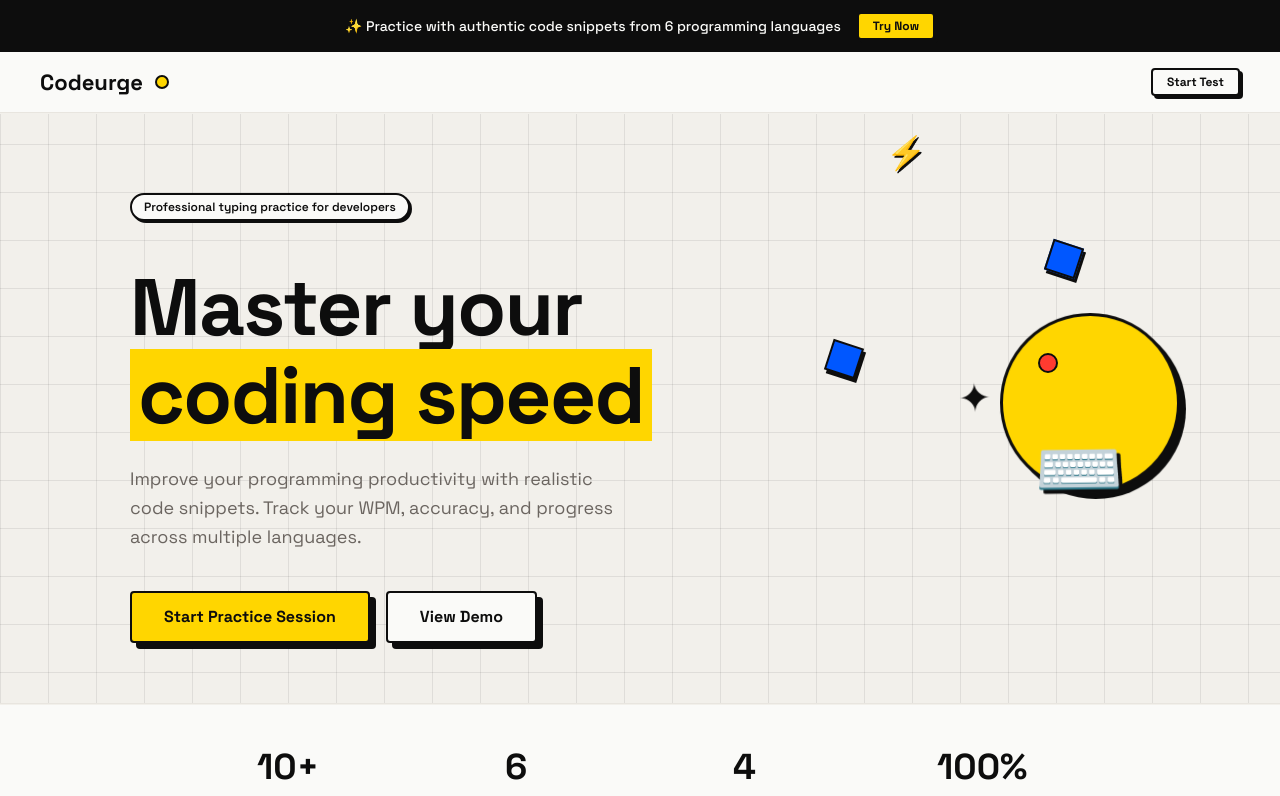
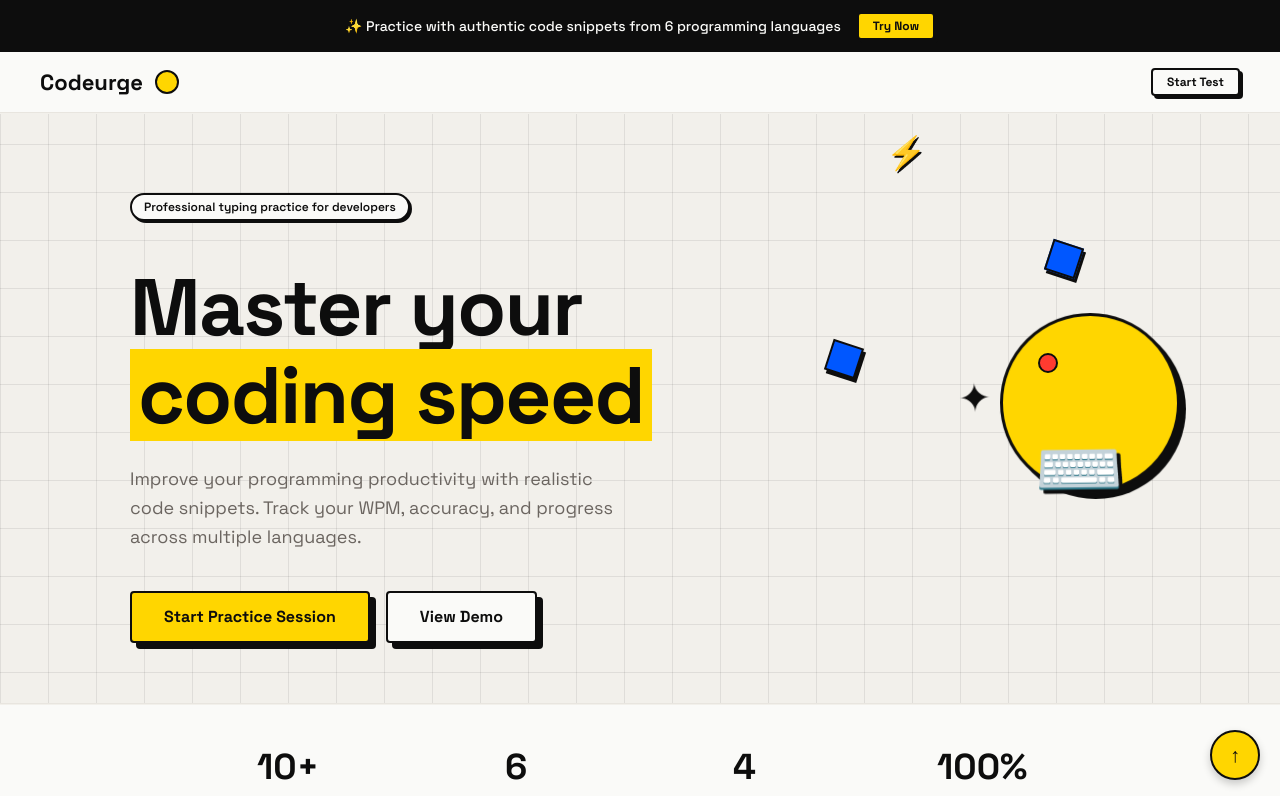
Before and after one commit to codeurge123/Codeurge, a React (Vite) app: page / in a window 1280 px wide. Shown: the top 796 px of the page. Built offline with nearby package versions, Linux system fonts and the light colour scheme.

Commit message:
add vercel.json

```diff
--- a/src/App.jsx
+++ b/src/App.jsx
@@ -2,10 +2,12 @@ import { BrowserRouter as Router, Routes, Route } from 'react-router-dom';
 import { LandingPage } from './components/LandingPage.jsx';
 import { TypingTest } from './components/TypingTest.jsx';
 import { Report } from './components/Report.jsx';
+import { ScrollToTop } from './components/ScrollToTop.jsx';
 
 export default function App() {
   return (
     <Router>
+      <ScrollToTop />
       <Routes>
         <Route path="/" element={<LandingPage />} />
         <Route path="/test" element={<TypingTest />} />
--- a/src/components/LandingPage.jsx
+++ b/src/components/LandingPage.jsx
@@ -92,8 +92,8 @@ export function LandingPage() {
           Codeurge
           <span
             style={{
-              width: 14,
-              height: 14,
+              width: 24,
+              height: 24,
               borderRadius: "999px",
               background: NB.yellow,
               border: `2px solid ${NB.black}`,
--- a/src/components/Report.jsx
+++ b/src/components/Report.jsx
@@ -105,7 +105,7 @@ export function Report() {
               gap: 8,
             }}
           >
-            <span>⌨️</span> Codeurge — Results
+            Codeurge — Results
           </div>
           <button
             className="nb-btn nb-btn-white nb-btn-sm"
--- /dev/null
+++ b/src/components/ScrollToTop.jsx
@@ -0,0 +1,45 @@
+import { useEffect } from 'react';
+import { useLocation } from 'react-router-dom';
+import { NB } from '../constants/theme.js';
+
+export function ScrollToTop() {
+  const { pathname } = useLocation();
+
+  useEffect(() => {
+    window.scrollTo(0, 0);
+  }, [pathname]);
+
+  const scrollToTop = () => {
+    window.scrollTo({ top: 0, behavior: 'smooth' });
+  };
+
+  return (
+    <button
+      onClick={scrollToTop}
+      style={{
+        position: 'fixed',
+        bottom: 20,
+        right: 20,
+        width: 50,
+        height: 50,
+        borderRadius: '50%',
+        background: NB.yellow,
+        border: `2px solid ${NB.black}`,
+        color: NB.black,
+        fontSize: 20,
+        fontWeight: 'bold',
+        cursor: 'pointer',
+        zIndex: 1000,
+        display: 'flex',
+        alignItems: 'center',
+        justifyContent: 'center',
+        boxShadow: `0 4px 8px rgba(0,0,0,0.2)`,
+        transition: 'transform 0.2s',
+      }}
+      onMouseEnter={(e) => (e.target.style.transform = 'scale(1.1)')}
+      onMouseLeave={(e) => (e.target.style.transform = 'scale(1)')}
+    >
+      ↑
+    </button>
+  );
+}
--- a/src/utils/styles.js
+++ b/src/utils/styles.js
@@ -52,7 +52,7 @@ export const CSS = `
     line-height: 1;
   }
   .nb-btn:hover { transform: translate(-1px,-1px); box-shadow: 5px 5px 0 ${NB.black}; }
-  .nb-btn:active { transform: translate(3px,3px); box-shadow: 1px 1px 0 ${NB.black}; }
+  .nb-btn:active { transform: translate(4px,4px); box-shadow: 1px 1px 0 ${NB.black}; }
 
   .nb-btn-yellow { background:${NB.yellow}; color:${NB.black}; }
   .nb-btn-white  { background:${NB.white}; color:${NB.black}; }
```
Also changed, not shown: vercel.json (added).
